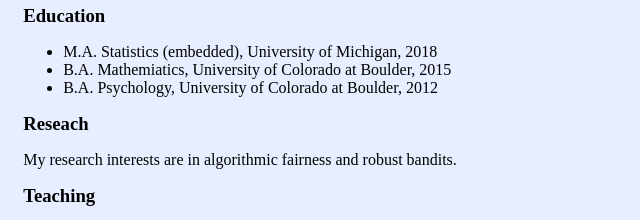
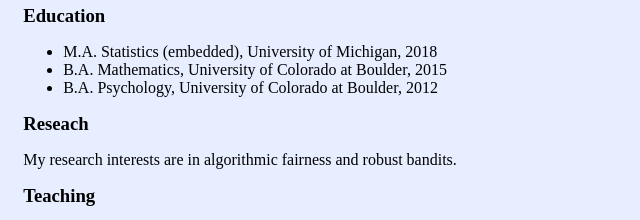
Before and after one commit to laurakn/website, a plain HTML site: page index.html in a window 1280 px wide. Shown: the part 263-483 px from the top of the page, 0-640 px from the left. Drawn offline with Linux system fonts and the light colour scheme.

Commit message:
fix typo

```diff
--- a/index.html
+++ b/index.html
@@ -36,7 +36,7 @@
       <h3> Education </h3>
       <ul>
         <li> M.A. Statistics (embedded), University of Michigan, 2018 </li>
-        <li> B.A. Mathemiatics, University of Colorado at Boulder, 2015</li>
+        <li> B.A. Mathematics, University of Colorado at Boulder, 2015</li>
         <li> B.A. Psychology, University of Colorado at Boulder, 2012</li>
       </ul>
     </div>
```
